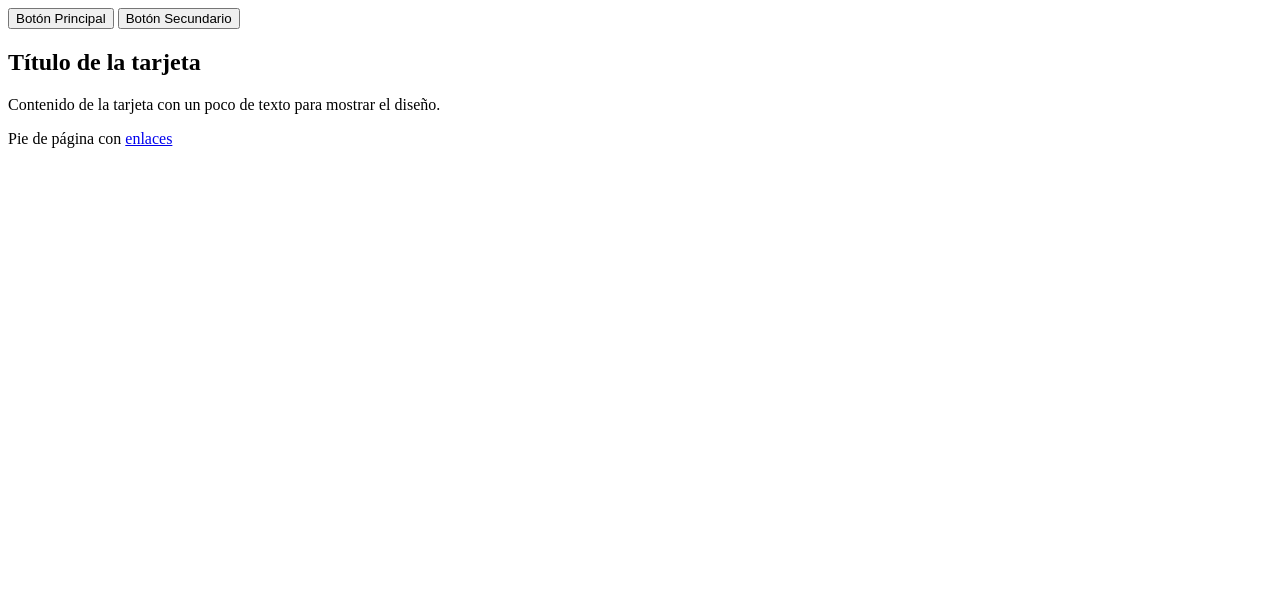
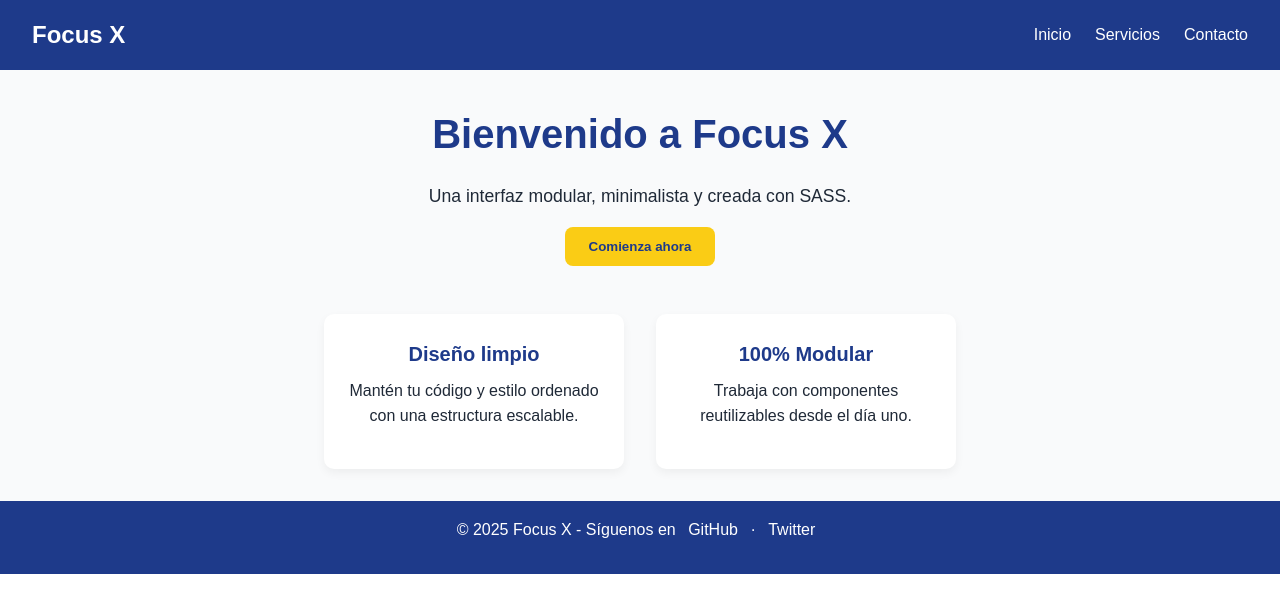
Before and after one commit to StevsVP/WM.SAS, a plain HTML site: page index.html in a window 1280 px wide. Drawn offline with Linux system fonts and the light colour scheme.

Commit message:
Pagina visible funcionando sin errores

```diff
--- a/index.html
+++ b/index.html
@@ -2,27 +2,46 @@
 <html lang="es">
 <head>
   <meta charset="UTF-8" />
-  <meta name="viewport" content="width=device-width, initial-scale=1" />
-  <title>Proyecto SCSS Modular</title>
-  <link rel="stylesheet" href="../CSS/style.css" />
+  <meta name="viewport" content="width=device-width, initial-scale=1.0" />
+  <title>Focus X</title>
+  <link rel="stylesheet" href="../css/style.css" />
 </head>
 <body>
   <header>
     <nav>
-      <button class="button">Botón Principal</button>
-      <button class="button button--secondary">Botón Secundario</button>
+      <div class="logo">Focus X</div>
+      <ul class="nav-links">
+        <li><a href="#">Inicio</a></li>
+        <li><a href="#">Servicios</a></li>
+        <li><a href="#">Contacto</a></li>
+      </ul>
     </nav>
   </header>
 
   <main class="home">
-    <section class="card">
-      <h2 class="card__title">Título de la tarjeta</h2>
-      <p class="card__content">Contenido de la tarjeta con un poco de texto para mostrar el diseño.</p>
+    <section class="hero">
+      <h1>Bienvenido a Focus X</h1>
+      <p>Una interfaz modular, minimalista y creada con SASS.</p>
+      <button class="button">Comienza ahora</button>
+    </section>
+
+    <section class="cards-section">
+      <div class="card">
+        <h3 class="card__title">Diseño limpio</h3>
+        <p class="card__content">Mantén tu código y estilo ordenado con una estructura escalable.</p>
+      </div>
+      <div class="card">
+        <h3 class="card__title">100% Modular</h3>
+        <p class="card__content">Trabaja con componentes reutilizables desde el día uno.</p>
+      </div>
     </section>
   </main>
 
   <footer>
-    <p>Pie de página con <a href="#">enlaces</a></p>
+    <p>&copy; 2025 Focus X - Síguenos en
+      <a href="#">GitHub</a> ·
+      <a href="#">Twitter</a>
+    </p>
   </footer>
 </body>
 </html>
--- a/scss/abstracts/_colors.scss
+++ b/scss/abstracts/_colors.scss
@@ -1,7 +1,8 @@
-// Colores base
-$primary-color: #3498db;
-$secondary-color: #2ecc71;
-$accent-color: #e74c3c;
+$primary-color: #1e3a8a;      // azul oscuro elegante
+$secondary-color: #60a5fa;    // azul claro
+$accent-color: #facc15;       // amarillo para llamar la atención
 
-$light-color: #f9f9f9;
-$dark-color: #333333;
+$bg-light: #f9fafb;           // fondo claro
+$bg-dark: #111827;            // fondo oscuro si usas un tema oscuro
+$text-color: #1f2937;         // gris oscuro para texto principal
+$dark-color: #1f2937;
--- a/scss/abstracts/_mixins.scss
+++ b/scss/abstracts/_mixins.scss
@@ -4,3 +4,13 @@
   align-items: center;
   justify-content: center;
 }
+
+@mixin transition($property: all, $duration: 0.3s) {
+  transition: $property $duration ease;
+}
+
+@mixin responsive {
+  @media (max-width: 768px) {
+    @content;
+  }
+}
--- a/scss/components/_buttons.scss
+++ b/scss/components/_buttons.scss
@@ -3,23 +3,15 @@
 
 .button {
   padding: 0.75rem 1.5rem;
+  background-color: c.$accent-color;
+  color: c.$primary-color;
   border: none;
-  border-radius: 5px;
-  background-color: c.$primary-color;
-  color: white;
+  border-radius: 8px;
+  font-weight: bold;
   cursor: pointer;
-  font-size: 1rem;
-  transition: 0.3s;
+  @include m.transition;
 
   &:hover {
-    background-color: darken(c.$primary-color, 10%);
-  }
-
-  &--secondary {
-    background-color: c.$secondary-color;
-
-    &:hover {
-      background-color: darken(c.$secondary-color, 10%);
-    }
+    background-color: darken(c.$accent-color, 10%);
   }
 }
--- a/scss/components/_cards.scss
+++ b/scss/components/_cards.scss
@@ -1,24 +1,22 @@
 @use '../abstracts/colors' as c;
-@use '../abstracts/mixins' as m;
 
 .card {
-  border: 1px solid #ccc;
-  border-radius: 8px;
-  padding: 1rem;
-  box-shadow: 0 2px 5px rgba(0, 0, 0, 0.1);
-  background-color: c.$light-color;
-  transition: 0.3s;
-
-  &:hover {
-    box-shadow: 0 4px 10px rgba(0, 0, 0, 0.2);
-  }
+  background-color: white;
+  padding: 1.5rem;
+  border-radius: 10px;
+  box-shadow: 0 4px 10px rgba(0, 0, 0, 0.05);
+  max-width: 300px;
+  text-align: center;
 
   &__title {
     font-weight: bold;
+    font-size: 1.25rem;
     margin-bottom: 0.5rem;
+    color: c.$primary-color;
   }
 
   &__content {
-    font-size: 0.95rem;
+    font-size: 1rem;
+    color: c.$text-color;
   }
 }
--- a/scss/layout/_header.scss
+++ b/scss/layout/_header.scss
@@ -3,9 +3,31 @@
 
 header {
   background-color: c.$primary-color;
+  color: white;
 
   nav {
     @include m.flex-center;
-    padding: 1rem;
+    justify-content: space-between;
+    padding: 1rem 2rem;
+
+    .logo {
+      font-size: 1.5rem;
+      font-weight: bold;
+    }
+
+    .nav-links {
+      list-style: none;
+      display: flex;
+      gap: 1.5rem;
+
+      a {
+        color: white;
+        text-decoration: none;
+
+        &:hover {
+          text-decoration: underline;
+        }
+      }
+    }
   }
 }
--- a/scss/pages/_home.scss
+++ b/scss/pages/_home.scss
@@ -1,7 +1,34 @@
 @use '../abstracts/colors' as c;
+@use '../abstracts/mixins' as m;
 
 .home {
-  background-color: c.$primary-color;
+  background-color: c.$bg-light;
   padding: 2rem;
-  color: white;
+
+  .hero {
+    text-align: center;
+    margin-bottom: 3rem;
+
+    h1 {
+      font-size: 2.5rem;
+      color: c.$primary-color;
+    }
+
+    p {
+      font-size: 1.1rem;
+      color: c.$text-color;
+      margin-bottom: 1rem;
+    }
+  }
+
+  .cards-section {
+    display: flex;
+    gap: 2rem;
+    justify-content: center;
+
+    @include m.responsive {
+      flex-direction: column;
+      align-items: center;
+    }
+  }
 }
```
Also changed, not shown: css/style.css, 1 other file.
